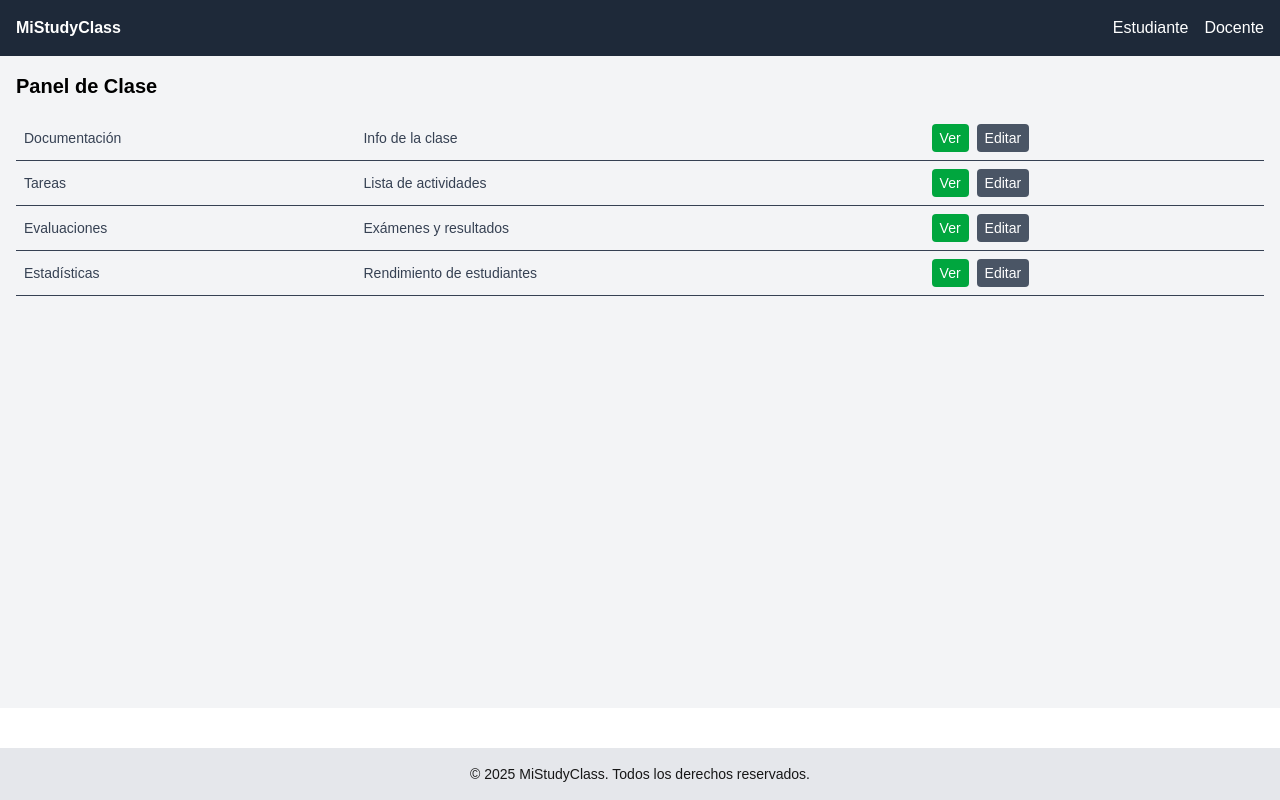
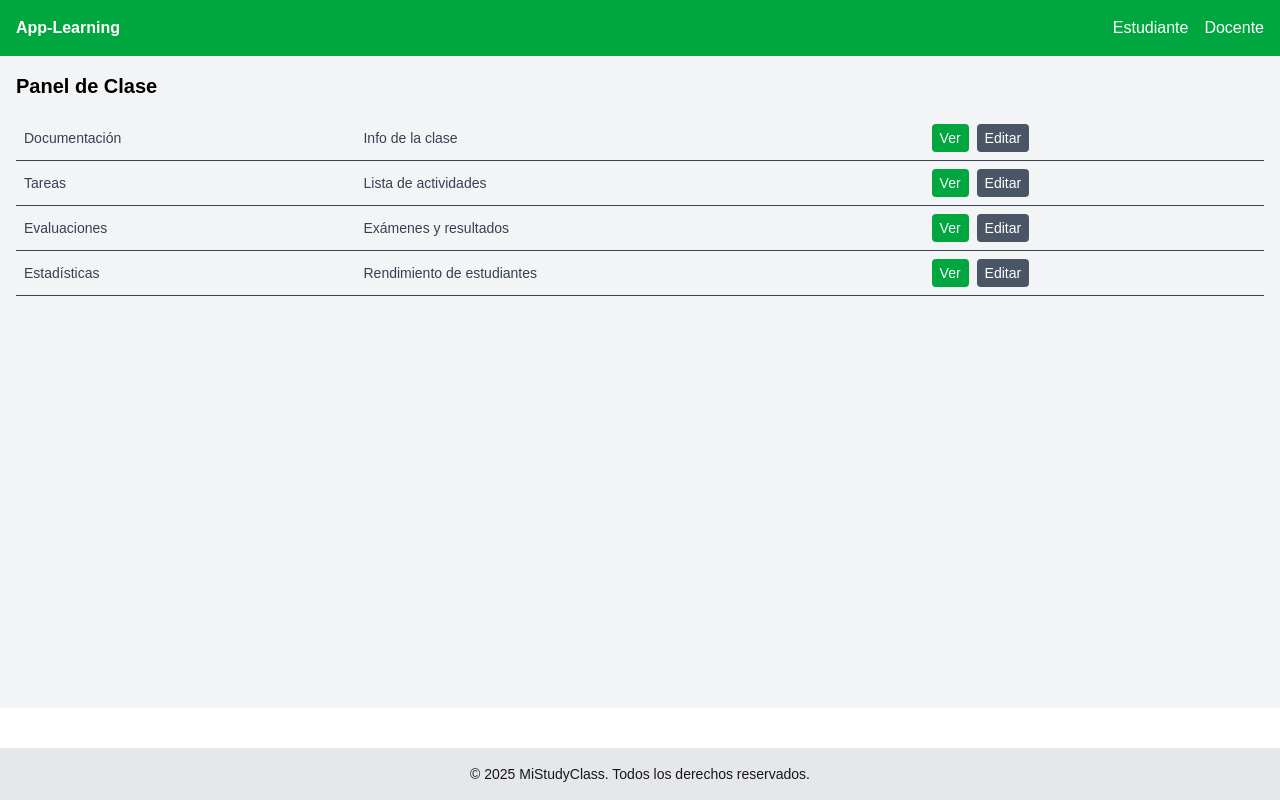
Before and after one commit to Gutierrez101/Proyecto_Web_Semestre, a Next.js app in the folder frontendproyecto/: page /dashboard/docente in a window 1280 px wide. Built offline with nearby package versions, Linux system fonts and the light colour scheme.

Commit message:
mejora en el diseño

```diff
--- a/frontendproyecto/components/layout/Navbar.jsx
+++ b/frontendproyecto/components/layout/Navbar.jsx
@@ -1,8 +1,8 @@
 import Link from "next/link";
 
 export const Navbar = () => (
-  <header className="bg-gray-800 text-white p-4 flex justify-between">
-    <h1 className="font-bold">MiStudyClass</h1>
+  <header className="bg-green-600 text-white p-4 flex justify-between">
+    <h1 className="font-bold">App-Learning</h1>
     <nav className="flex gap-4">
       <Link href="/dashboard/estudiante">Estudiante</Link>
       <Link href="/dashboard/docente">Docente</Link>
```
